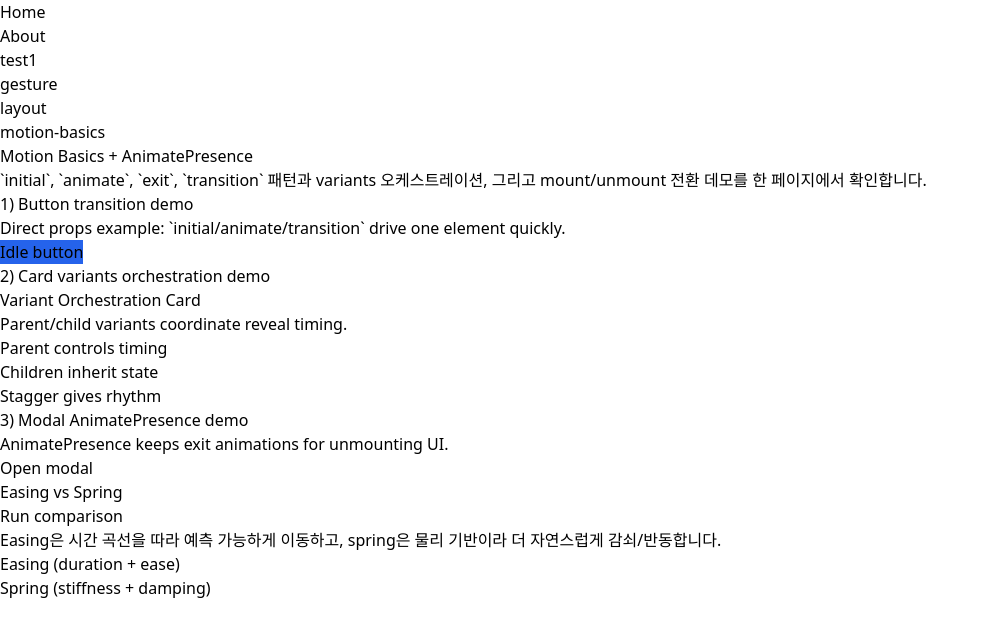
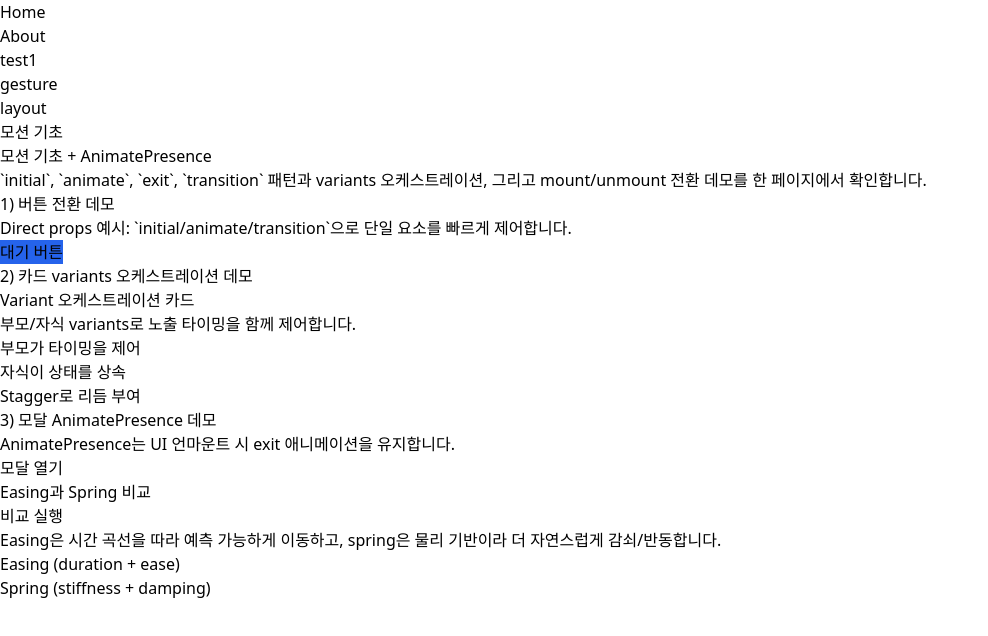
Before and after one commit to DevDAN09/motions-repo, a React (Vite) app: page /motion-basics in a window 1280 px wide. Shown: the top 636 px of the page, without its empty margins (0-988 px from the left). Built offline with nearby package versions, Linux system fonts and the light colour scheme.

Commit message:
chore: localize motion basics content to Korean

```diff
--- a/src/App.tsx
+++ b/src/App.tsx
@@ -5,8 +5,8 @@ import LayoutPage from "./pages/Layout";
 import MotionBasicsPage from "./pages/MotionBasics";
 import Test1Page from "./pages/Test1Page";
 
-const Home: React.FC = () => <h1>Home page</h1>;
-const About: React.FC = () => <h1>About page</h1>;
+const Home: React.FC = () => <h1>홈 페이지</h1>;
+const About: React.FC = () => <h1>소개 페이지</h1>;
 
 const App: React.FC = () => {
   return (
@@ -29,7 +29,7 @@ const App: React.FC = () => {
             <Link to="/layout">layout</Link>
           </li>
           <li>
-            <Link to="/motion-basics">motion-basics</Link>
+            <Link to="/motion-basics">모션 기초</Link>
           </li>
         </ul>
       </nav>
--- a/src/animations/ButtonTransitionDemo.tsx
+++ b/src/animations/ButtonTransitionDemo.tsx
@@ -12,7 +12,7 @@ export default function ButtonTransitionDemo() {
   return (
     <div className="flex flex-col items-start gap-3">
       <p className="text-sm text-slate-700">
-        Direct props example: `initial/animate/transition` drive one element quickly.
+        Direct props 예시: `initial/animate/transition`으로 단일 요소를 빠르게 제어합니다.
       </p>
       <motion.button
         type="button"
@@ -29,7 +29,7 @@ export default function ButtonTransitionDemo() {
         onClick={() => setActive((prev) => !prev)}
         className="rounded-lg px-4 py-2 text-sm font-semibold text-white"
       >
-        {active ? "Active" : "Idle"} button
+        {active ? "활성" : "대기"} 버튼
       </motion.button>
     </div>
   );
--- a/src/animations/CardVariantsDemo.tsx
+++ b/src/animations/CardVariantsDemo.tsx
@@ -28,7 +28,7 @@ const itemVariants = {
   },
 };
 
-const points = ["Parent controls timing", "Children inherit state", "Stagger gives rhythm"];
+const points = ["부모가 타이밍을 제어", "자식이 상태를 상속", "Stagger로 리듬 부여"];
 
 export default function CardVariantsDemo() {
   return (
@@ -38,8 +38,8 @@ export default function CardVariantsDemo() {
       variants={cardVariants}
       className="w-full max-w-md rounded-xl border border-slate-200 bg-white p-5 shadow-sm"
     >
-      <h3 className="text-base font-bold text-slate-900">Variant Orchestration Card</h3>
-      <p className="mt-1 text-sm text-slate-700">Parent/child variants coordinate reveal timing.</p>
+      <h3 className="text-base font-bold text-slate-900">Variant 오케스트레이션 카드</h3>
+      <p className="mt-1 text-sm text-slate-700">부모/자식 variants로 노출 타이밍을 함께 제어합니다.</p>
       <motion.ul className="mt-3 flex flex-col gap-2">
         {points.map((point) => (
           <motion.li
--- a/src/animations/ModalPresenceDemo.tsx
+++ b/src/animations/ModalPresenceDemo.tsx
@@ -7,13 +7,13 @@ export default function ModalPresenceDemo() {
 
   return (
     <div className="flex flex-col items-start gap-3">
-      <p className="text-sm text-slate-700">AnimatePresence keeps exit animations for unmounting UI.</p>
+      <p className="text-sm text-slate-700">AnimatePresence는 UI 언마운트 시 exit 애니메이션을 유지합니다.</p>
       <button
         type="button"
         className="rounded-lg border border-slate-300 bg-white px-4 py-2 text-sm font-semibold text-slate-900"
         onClick={() => setOpen(true)}
       >
-        Open modal
+        모달 열기
       </button>
 
       <AnimatePresence>
@@ -35,16 +35,16 @@ export default function ModalPresenceDemo() {
               className="w-full max-w-sm rounded-xl bg-white p-5 shadow-lg"
               onClick={(event) => event.stopPropagation()}
             >
-              <h3 className="text-base font-bold text-slate-900">Presence Modal</h3>
+              <h3 className="text-base font-bold text-slate-900">Presence 모달</h3>
               <p className="mt-1 text-sm text-slate-700">
-                This box runs enter and exit transitions during mount/unmount.
+                이 박스는 mount/unmount 시 enter/exit 전환을 실행합니다.
               </p>
               <button
                 type="button"
                 className="mt-4 rounded-md bg-slate-900 px-3 py-2 text-sm font-semibold text-white"
                 onClick={() => setOpen(false)}
               >
-                Close
+                닫기
               </button>
             </motion.div>
           </motion.div>
--- a/src/pages/MotionBasics/MotionBasicsPage.tsx
+++ b/src/pages/MotionBasics/MotionBasicsPage.tsx
@@ -17,7 +17,7 @@ export default function MotionBasicsPage() {
   return (
     <div className="mx-auto flex w-full max-w-5xl flex-col gap-6 px-5 py-8">
       <header className="space-y-2">
-        <h1 className="text-2xl font-bold text-slate-900">Motion Basics + AnimatePresence</h1>
+        <h1 className="text-2xl font-bold text-slate-900">모션 기초 + AnimatePresence</h1>
         <p className="text-sm text-slate-700">
           `initial`, `animate`, `exit`, `transition` 패턴과 variants 오케스트레이션, 그리고
           mount/unmount 전환 데모를 한 페이지에서 확인합니다.
@@ -25,21 +25,21 @@ export default function MotionBasicsPage() {
       </header>
 
       <section className={sectionClassName}>
-        <h2 className="text-lg font-semibold text-slate-900">1) Button transition demo</h2>
+        <h2 className="text-lg font-semibold text-slate-900">1) 버튼 전환 데모</h2>
         <div className="mt-3">
           <ButtonTransitionDemo />
         </div>
       </section>
 
       <section className={sectionClassName}>
-        <h2 className="text-lg font-semibold text-slate-900">2) Card variants orchestration demo</h2>
+        <h2 className="text-lg font-semibold text-slate-900">2) 카드 variants 오케스트레이션 데모</h2>
         <div className="mt-3">
           <CardVariantsDemo />
         </div>
       </section>
 
       <section className={sectionClassName}>
-        <h2 className="text-lg font-semibold text-slate-900">3) Modal AnimatePresence demo</h2>
+        <h2 className="text-lg font-semibold text-slate-900">3) 모달 AnimatePresence 데모</h2>
         <div className="mt-3">
           <ModalPresenceDemo />
         </div>
@@ -47,13 +47,13 @@ export default function MotionBasicsPage() {
 
       <section className={sectionClassName}>
         <div className="flex flex-wrap items-center justify-between gap-3">
-          <h2 className="text-lg font-semibold text-slate-900">Easing vs Spring</h2>
+          <h2 className="text-lg font-semibold text-slate-900">Easing과 Spring 비교</h2>
           <button
             type="button"
             onClick={() => setCompareToggle((prev) => !prev)}
             className="rounded-lg bg-slate-900 px-3 py-2 text-sm font-semibold text-white"
           >
-            Run comparison
+            비교 실행
           </button>
         </div>
 
```
Also changed, not shown: 1 other file (tests, documents, lock files or other folders).
